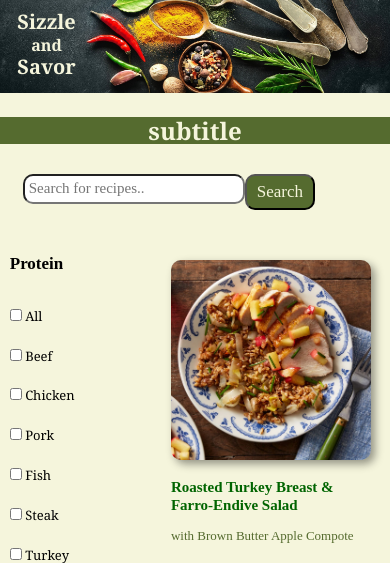
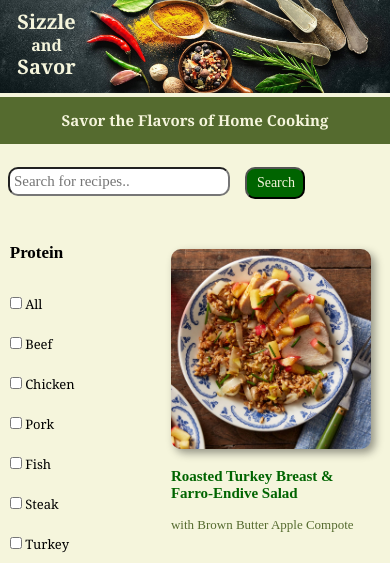
Before and after one commit to BriannaPresgraves/idm232-bmp89, a PHP site: page / in a window 390 px wide. Shown: the top 563 px of the page. Run offline with PHP 8.4, Linux system fonts and the light colour scheme.

Commit message:
update media queries

```diff
--- a/hwk02/css/styles.css
+++ b/hwk02/css/styles.css
@@ -1,15 +1,17 @@
 body {
     background-color: beige;
 }
-.header {
-    width: 80%;
+
+header {
     margin: 0 auto;
+    margin-bottom: 0px;
 }
 
 .hero{
     width: 100%;
     height: auto;
     position: relative;
+    margin-bottom: 0%;
 }
 
 .overlay {
@@ -30,6 +32,14 @@ body {
     background-color: darkolivegreen;
     margin-top: 0%;
     color: beige;
+    text-align: center;
+    font-size: 20px;
+}
+
+.subtitle h2 {
+    margin-top: 0px;
+    padding-top: 15px;
+    padding-bottom: 15px;
 }
 
 .layout {
@@ -91,8 +101,9 @@ body {
     margin-right: 40px;
     border-radius: 10px;
     font-size: 17px;
-    background-color: darkolivegreen;
+    background-color: darkgreen;
     color:beige;
+    cursor: pointer;
 }
 
 .recipes {
@@ -109,6 +120,7 @@ body {
     width: 30%;
     border-radius: 20px;
     position: relative;
+    cursor: pointer;
 
 }
 
@@ -204,8 +216,16 @@ footer {
         font-size: 15px;
     }
 
+    .searchbutton {
+        font-size: 15px;
+    }
+
     .and {
         font-size: 25px;
+    }
+
+    .subtitle {
+        font-size: 18px;
     }
 
   }
@@ -256,8 +276,16 @@ footer {
         font-size: 23px;
     }
 
+    .subtitle {
+        font-size: 16px;
+    }
+
     .search input {
         padding-right: 50px;
+    }
+
+    .searchbutton {
+        padding-right: 8px;
     }
 
     .layout {
@@ -321,6 +349,10 @@ footer {
         font-size: 20px;
     }
 
+    .subtitle {
+        font-size: 14px;
+    }
+
     .search {
         font-size: 14px;
         padding-right: 35px;
@@ -343,6 +375,16 @@ footer {
         margin-top: 10px;
         margin-right: 0px;
         margin-bottom: 0px;
+    }
+
+    .searchbutton {
+        float: right;
+        padding-left: 10px;
+        padding-right: 8px;
+        margin-top: 10px;
+        margin-right: 50px;
+        margin-left: 15px;
+        font-size: 14px;
     }
   }
 
@@ -388,6 +430,10 @@ footer {
         font-size: 18px;
     }
 
+    .subtitle {
+        font-size: 12px;
+    }
+
   }
 
   @media only screen and (max-width: 490px) {
@@ -424,6 +470,10 @@ footer {
         font-size: 16px;
     }
 
+    .subtitle {
+        font-size: 10px;
+    }
+
     .recipetitles h3 {
         font-size: 15px;
     }
--- a/hwk02/index.html
+++ b/hwk02/index.html
@@ -16,10 +16,10 @@
                 <h1 class="and">and</h1>
                 <h1>Savor</h1>
             </div>
+            <div class="subtitle">
+                <h2>Savor the Flavors of Home Cooking</h2>
+            </div>
         </header>
-        <div class="subtitle">
-            <h2>subtitle</h2>
-        </div>
         <div class="search">
             <button class="searchbutton">Search</button>
             <input type="text" placeholder="Search for recipes..">
@@ -127,7 +127,7 @@
             </div>
         </div>
         <footer>
-            <p class="footer">&copy; 2023 Tasty Vibes</p>
+            <p class="footer">&copy; 2023 Sizzle and Savor</p>
         </footer>
 
       </body>
```
